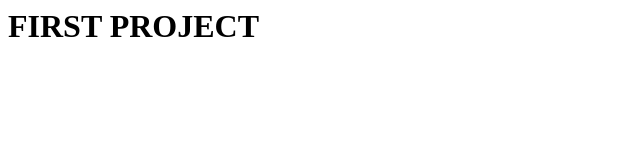
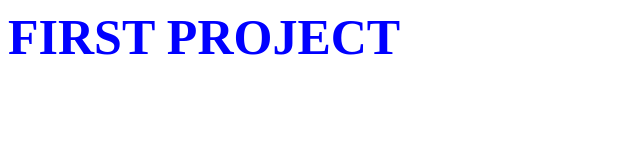
Before and after one commit to Temuulen13/Tester, a plain HTML site: page index.html in a window 1280 px wide. Shown: the whole page, without its empty margins (0-640 px from the left). Drawn offline with Linux system fonts and the light colour scheme.

Commit message:
h1 color blue fs 50px

```diff
--- a/index.html
+++ b/index.html
@@ -1,5 +1,11 @@
 <html>
 	<head>
+		<style>
+			h1 {
+				color: blue;
+				font-size: 50px;
+			}
+		</style>
 	</head>
 	<body>
 		<h1>FIRST PROJECT</h1>
```
